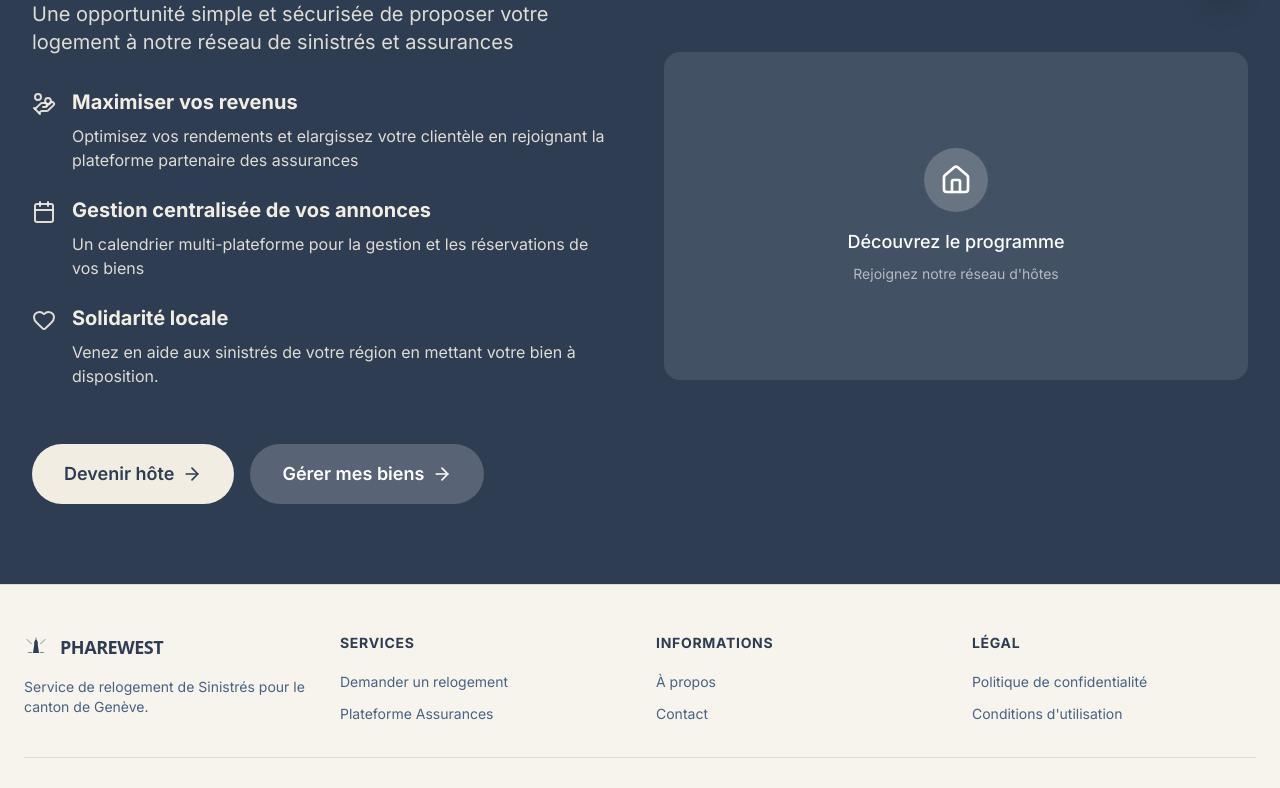
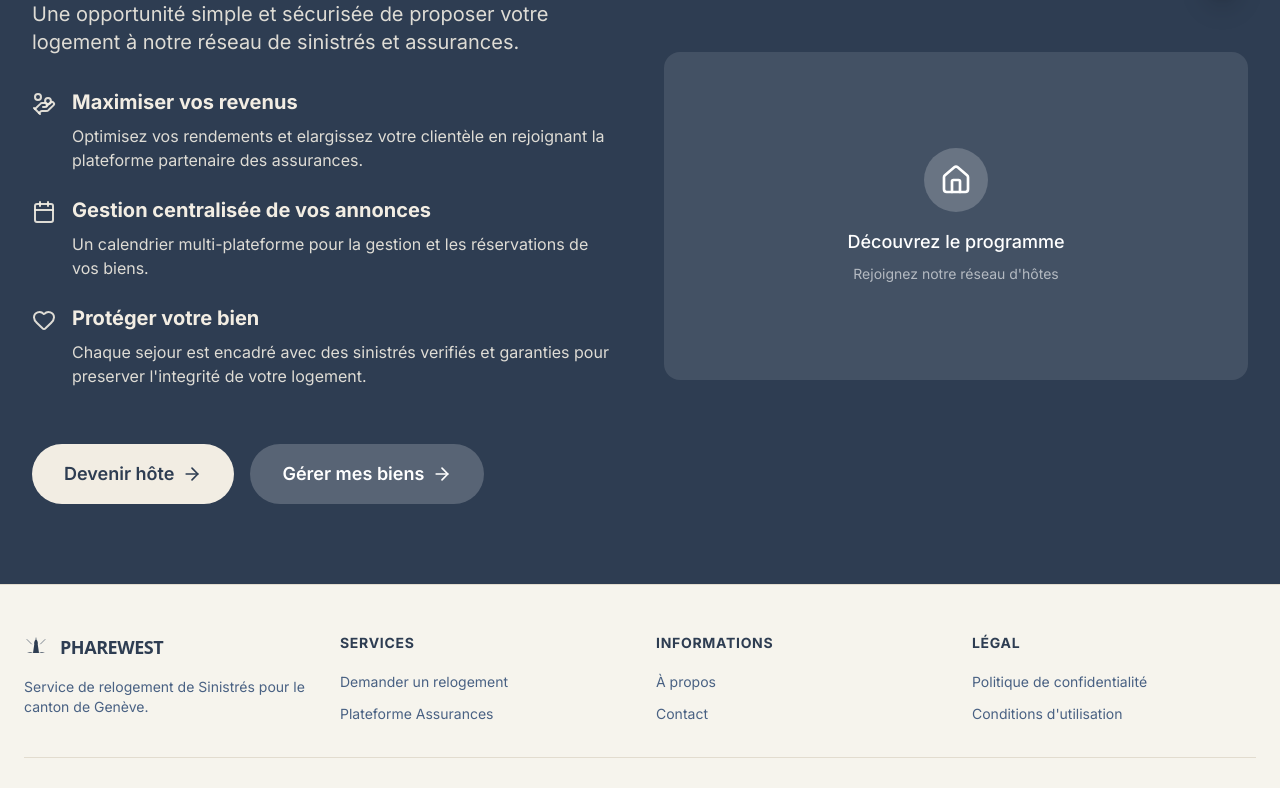
Before and after one commit to valcourgeau/sini, a Next.js app: page / in a window 1280 px wide. Shown: the part 2425-3213 px from the top of the page. Built offline with nearby package versions, Linux system fonts and the light colour scheme.

Commit message:
feat: revise content hosts

```diff
--- a/src/app/page.tsx
+++ b/src/app/page.tsx
@@ -271,7 +271,7 @@ export default function HomePage() {
               <div>
                 <h2 className="text-5xl font-bold mb-6 text-secondary">Hôtes</h2>
                 <p className="text-xl text-secondary/90 mb-8">
-                  Une opportunité simple et sécurisée de proposer votre logement à notre réseau de sinistrés et assurances
+                  Une opportunité simple et sécurisée de proposer votre logement à notre réseau de sinistrés et assurances.
                 </p>
               </div>
 
@@ -281,7 +281,7 @@ export default function HomePage() {
                   <div>
                     <h3 className="text-xl font-bold mb-2 text-secondary">Maximiser vos revenus</h3>
                     <p className="text-secondary/90">
-                      Optimisez vos rendements et elargissez votre clientèle en rejoignant la plateforme partenaire des assurances
+                      Optimisez vos rendements et elargissez votre clientèle en rejoignant la plateforme partenaire des assurances.
                     </p>
                   </div>
                 </div>
@@ -291,7 +291,7 @@ export default function HomePage() {
                   <div>
                     <h3 className="text-xl font-bold mb-2 text-secondary">Gestion centralisée de vos annonces</h3>
                     <p className="text-secondary/90">
-                      Un calendrier multi-plateforme pour la gestion et les réservations de vos biens
+                      Un calendrier multi-plateforme pour la gestion et les réservations de vos biens.
                     </p>
                   </div>
                 </div>
@@ -299,9 +299,9 @@ export default function HomePage() {
                 <div className="flex items-start gap-4">
                   <Heart className="h-6 w-6 text-secondary/90 mt-1 flex-shrink-0" />
                   <div>
-                    <h3 className="text-xl font-bold mb-2 text-secondary">Solidarité locale</h3>
+                    <h3 className="text-xl font-bold mb-2 text-secondary">Protéger votre bien</h3>
                     <p className="text-secondary/90">
-                      Venez en aide aux sinistrés de votre région en mettant votre bien à disposition.
+                      Chaque sejour est encadré avec des sinistrés verifiés et garanties pour preserver l'integrité de votre logement.
                     </p>
                   </div>
                 </div>
```
